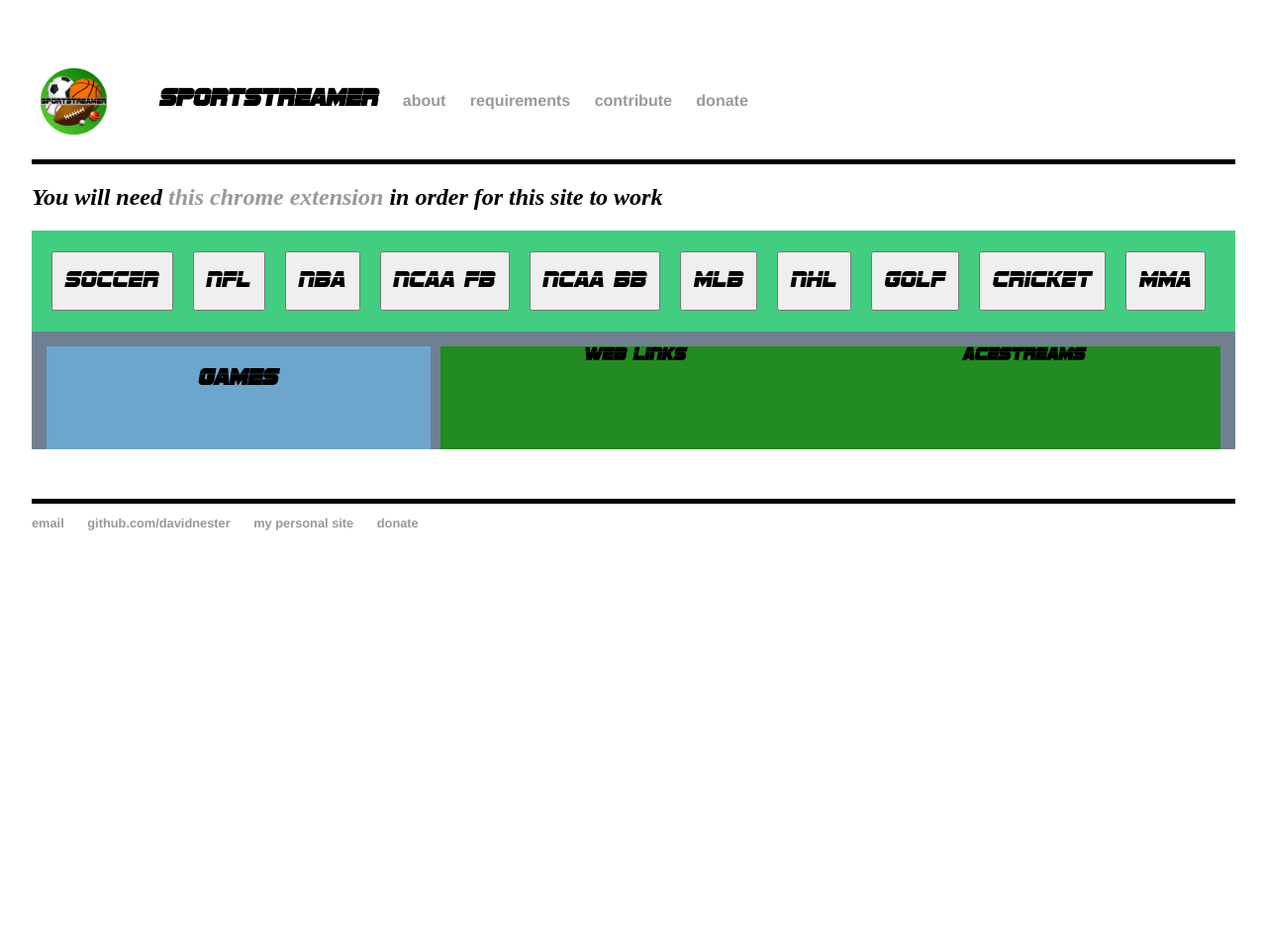
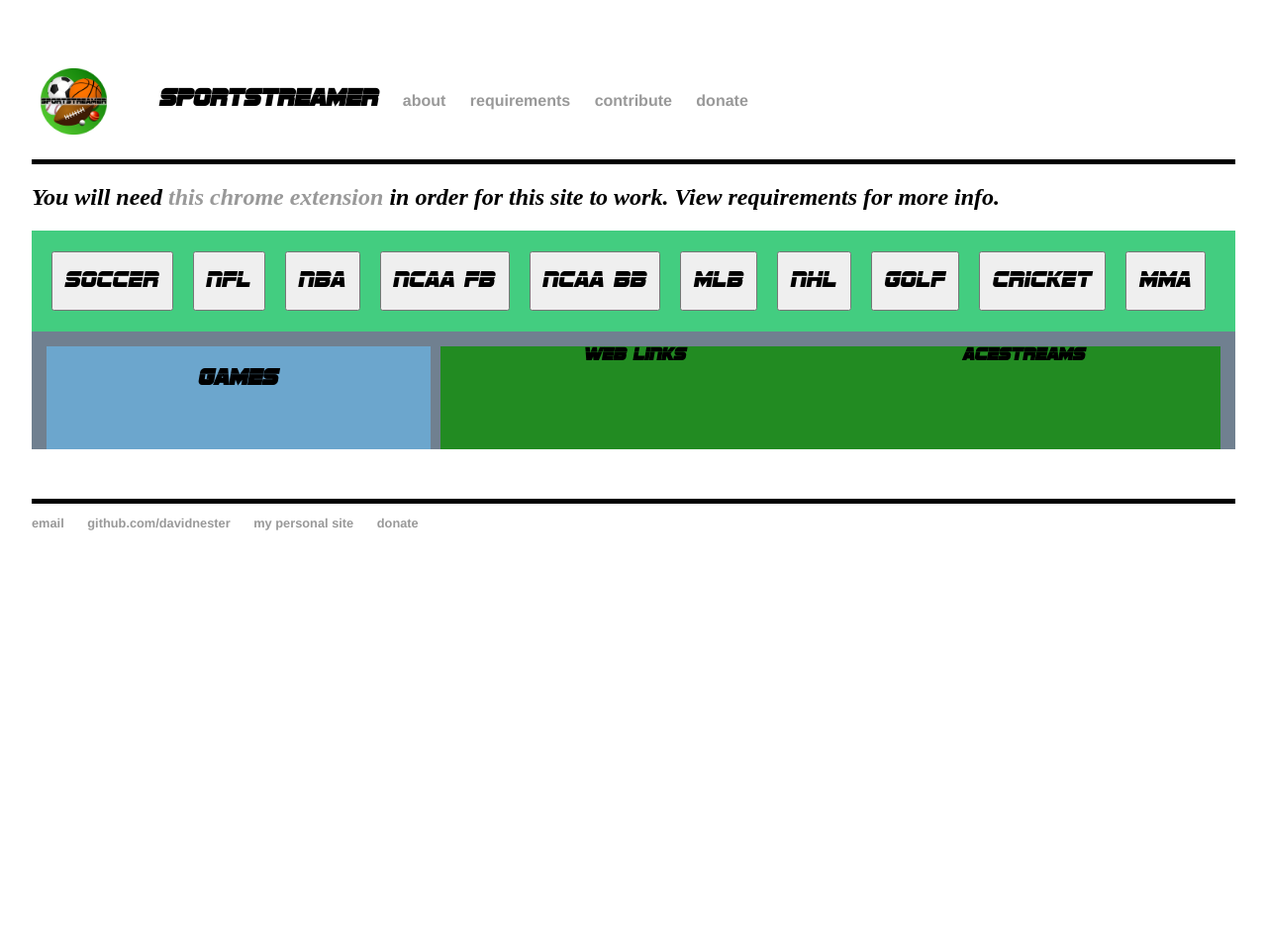
Before and after one commit to DavidNester/DavidNester.github.io, a Jekyll site: the page built from sportstreamer/index.html, in a window 1280 px wide. Shown: the whole page at 99% size. Built offline with Jekyll 4.4.1, drawn with Linux system fonts in a browser that asks for light colours.

Commit message:
added url info

```diff
--- a/sportstreamer/index.html
+++ b/sportstreamer/index.html
@@ -2,7 +2,7 @@
 layout: sportstreamer
 title: SportStreamer
 ---
-<h2><em>You will need <a href="https://chrome.google.com/webstore/detail/allow-control-allow-origi/nlfbmbojpeacfghkpbjhddihlkkiljbi/related?hl=en-US" target="_blank">this chrome extension</a> in order for this site to work</em></h2>
+<h2><em>You will need <a href="https://chrome.google.com/webstore/detail/allow-control-allow-origi/nlfbmbojpeacfghkpbjhddihlkkiljbi/related?hl=en-US" target="_blank">this chrome extension</a> in order for this site to work. View requirements for more info.</em></h2>
 
 <div class="blurb" style="background-color:slategrey">
 	<nav id="sportswrapper">
```
